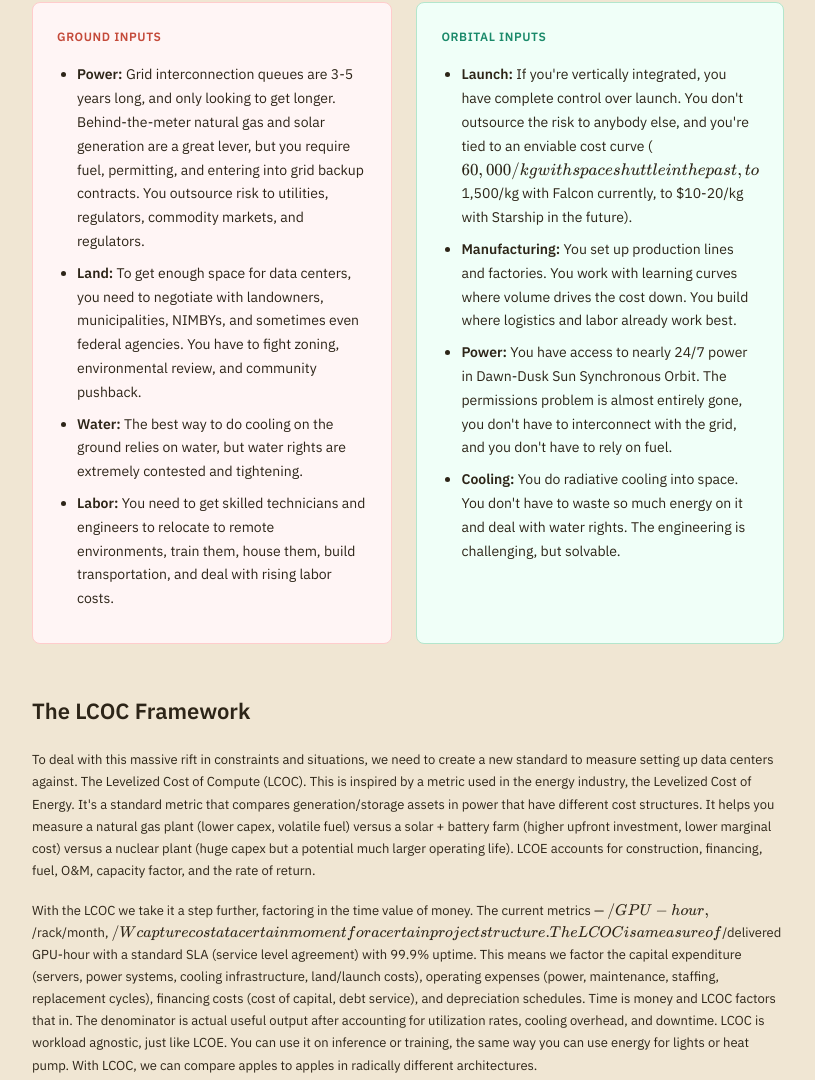
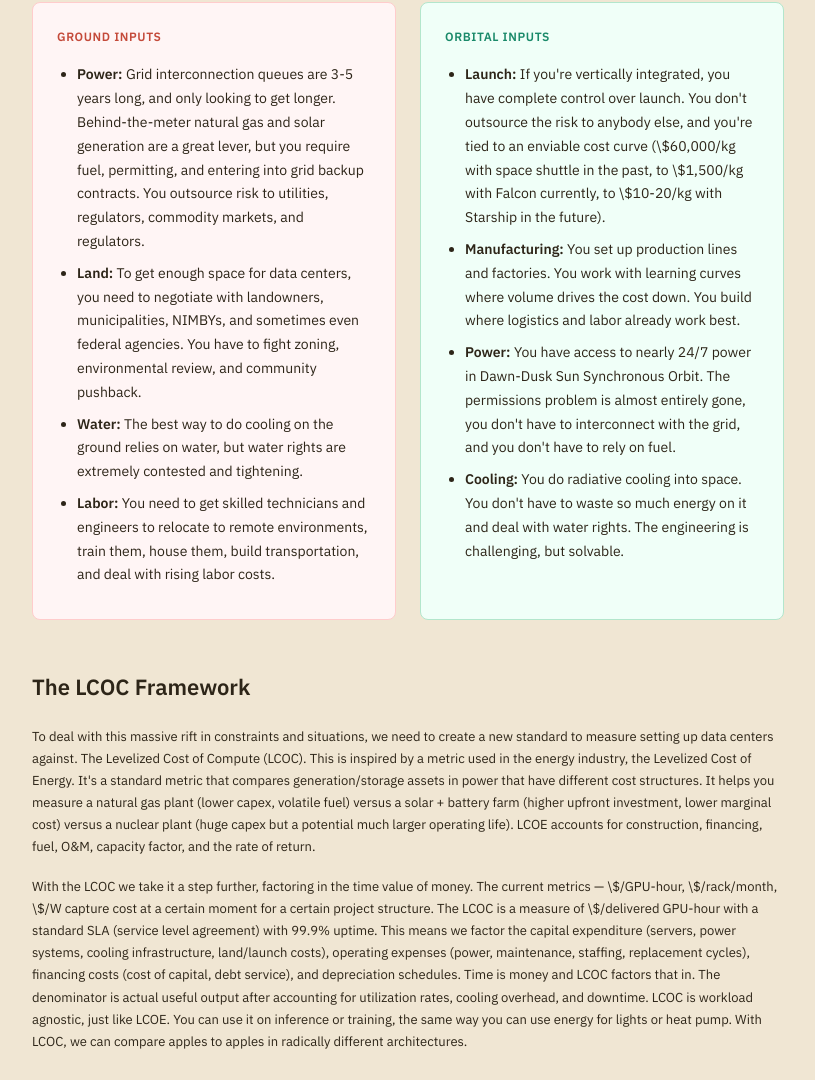
Before and after one commit to TheEnergyNerd/orbital-compute-finance, a website built with Vite: page whitepaper.html in a window 1280 px wide. Shown: the part 1057-2137 px from the top of the page, without its empty margins (232-1047 px from the left). Built offline with nearby package versions, Linux system fonts and the light colour scheme.

Commit message:
Fix KaTeX dollar sign escaping (use backslash)

```diff
--- a/whitepaper.html
+++ b/whitepaper.html
@@ -207,7 +207,7 @@
       <div class="comparison-col orbital">
         <h4>Orbital Inputs</h4>
         <ul>
-          <li><strong>Launch:</strong> If you're vertically integrated, you have complete control over launch. You don't outsource the risk to anybody else, and you're tied to an enviable cost curve (&#36;60,000/kg with space shuttle in the past, to &#36;1,500/kg with Falcon currently, to &#36;10-20/kg with Starship in the future).</li>
+          <li><strong>Launch:</strong> If you're vertically integrated, you have complete control over launch. You don't outsource the risk to anybody else, and you're tied to an enviable cost curve (\$60,000/kg with space shuttle in the past, to \$1,500/kg with Falcon currently, to \$10-20/kg with Starship in the future).</li>
           <li><strong>Manufacturing:</strong> You set up production lines and factories. You work with learning curves where volume drives the cost down. You build where logistics and labor already work best.</li>
           <li><strong>Power:</strong> You have access to nearly 24/7 power in Dawn-Dusk Sun Synchronous Orbit. The permissions problem is almost entirely gone, you don't have to interconnect with the grid, and you don't have to rely on fuel.</li>
           <li><strong>Cooling:</strong> You do radiative cooling into space. You don't have to waste so much energy on it and deal with water rights. The engineering is challenging, but solvable.</li>
@@ -219,7 +219,7 @@
 
     <p>To deal with this massive rift in constraints and situations, we need to create a new standard to measure setting up data centers against. The Levelized Cost of Compute (LCOC). This is inspired by a metric used in the energy industry, the Levelized Cost of Energy. It's a standard metric that compares generation/storage assets in power that have different cost structures. It helps you measure a natural gas plant (lower capex, volatile fuel) versus a solar + battery farm (higher upfront investment, lower marginal cost) versus a nuclear plant (huge capex but a potential much larger operating life). LCOE accounts for construction, financing, fuel, O&M, capacity factor, and the rate of return.</p>
 
-    <p>With the LCOC we take it a step further, factoring in the time value of money. The current metrics — &#36;/GPU-hour, &#36;/rack/month, &#36;/W capture cost at a certain moment for a certain project structure. The LCOC is a measure of &#36;/delivered GPU-hour with a standard SLA (service level agreement) with 99.9% uptime. This means we factor the capital expenditure (servers, power systems, cooling infrastructure, land/launch costs), operating expenses (power, maintenance, staffing, replacement cycles), financing costs (cost of capital, debt service), and depreciation schedules. Time is money and LCOC factors that in. The denominator is actual useful output after accounting for utilization rates, cooling overhead, and downtime. LCOC is workload agnostic, just like LCOE. You can use it on inference or training, the same way you can use energy for lights or heat pump. With LCOC, we can compare apples to apples in radically different architectures.</p>
+    <p>With the LCOC we take it a step further, factoring in the time value of money. The current metrics — \$/GPU-hour, \$/rack/month, \$/W capture cost at a certain moment for a certain project structure. The LCOC is a measure of \$/delivered GPU-hour with a standard SLA (service level agreement) with 99.9% uptime. This means we factor the capital expenditure (servers, power systems, cooling infrastructure, land/launch costs), operating expenses (power, maintenance, staffing, replacement cycles), financing costs (cost of capital, debt service), and depreciation schedules. Time is money and LCOC factors that in. The denominator is actual useful output after accounting for utilization rates, cooling overhead, and downtime. LCOC is workload agnostic, just like LCOE. You can use it on inference or training, the same way you can use energy for lights or heat pump. With LCOC, we can compare apples to apples in radically different architectures.</p>
 
     <div class="highlight">
       Naive metrics favor ground infrastructure. Terrestrial data centers look cheap if you ignore the interconnection queue & permitting that delays revenue, PUE overhead that eats your power budget, and the fact that land and power costs escalate while your hardware depreciates. On the other hand, orbital looks expensive when you ignore the collapsing launch costs, the fact that you have free power after deployment, and that you have basically 0 permitting or interconnection delays. <strong>LCOC forces you to account for cost trajectories, time value of money, and the full lifecycle of the asset.</strong>
```
